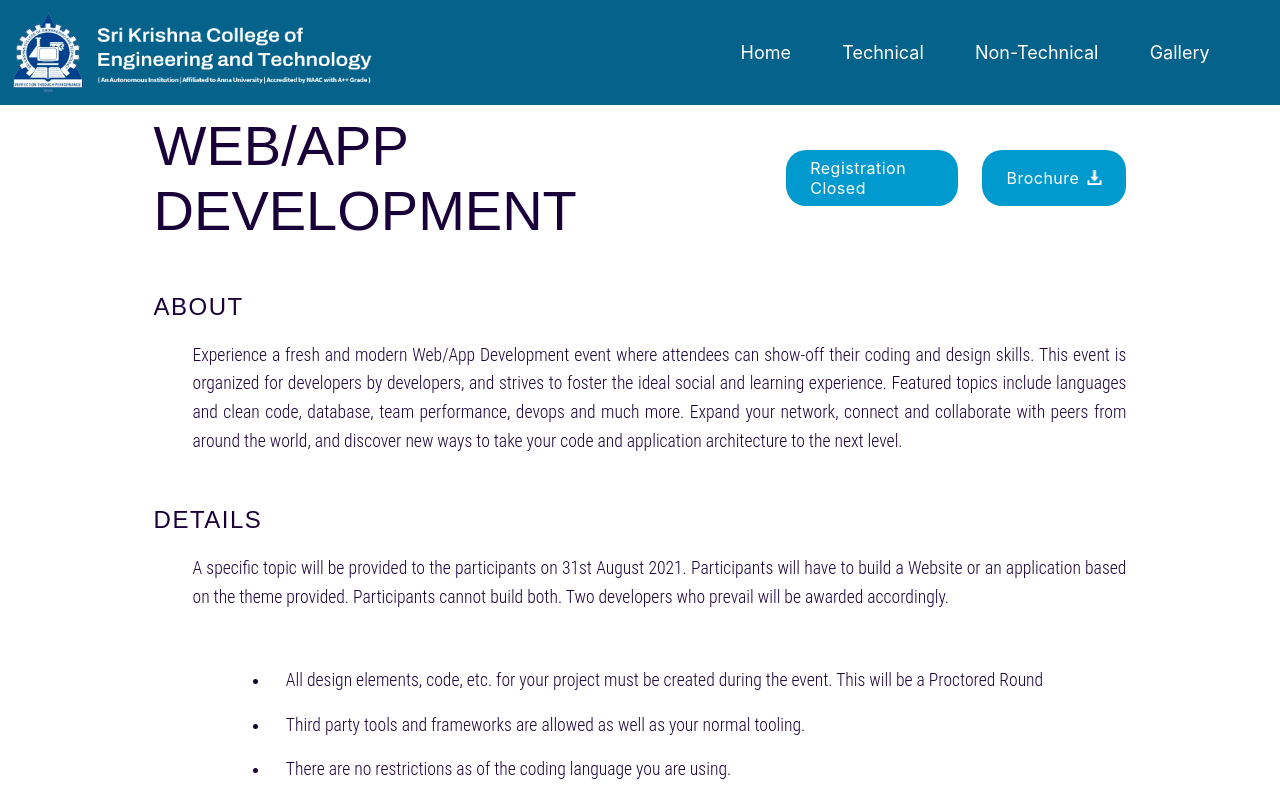
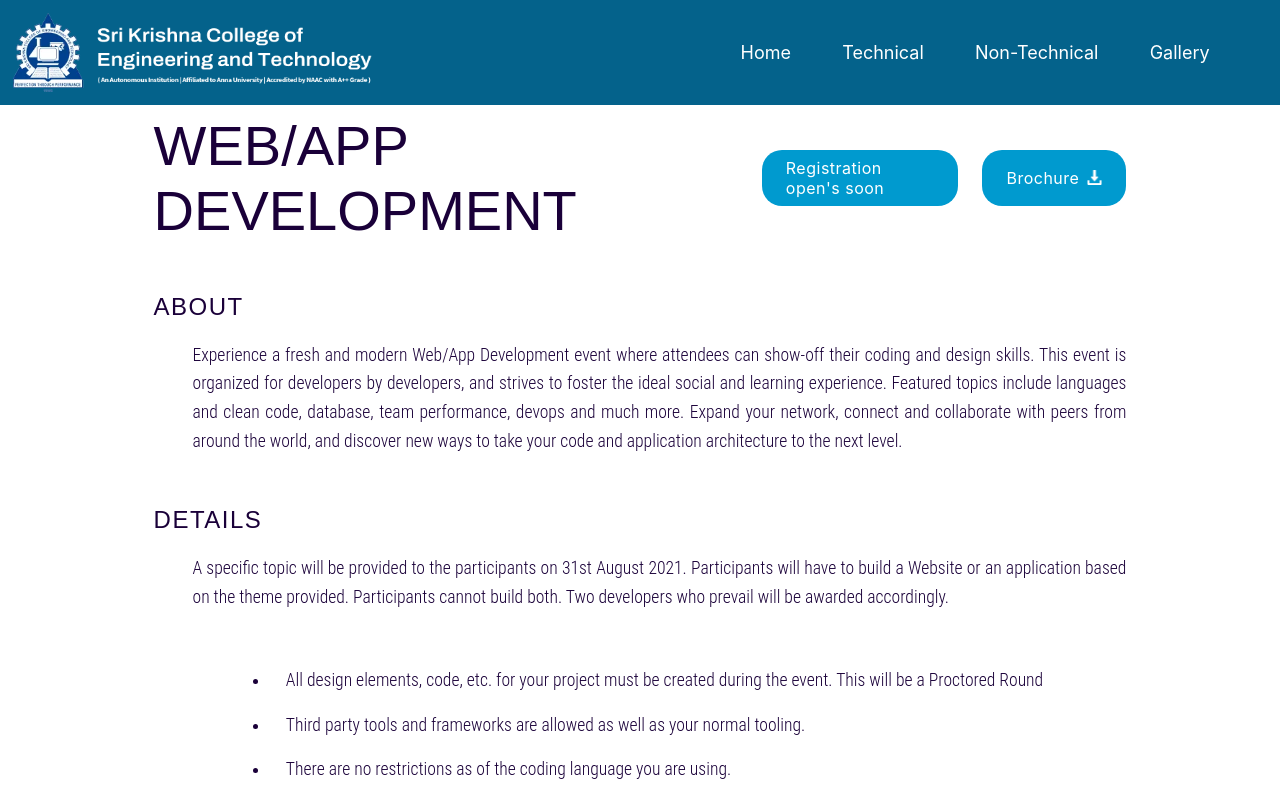
Before and after one commit to Kharthicsj/KRIZEN-24, a React (Create React App) app: page /web-app-development in a window 1280 px wide. Shown: the top 800 px of the page. Built offline with nearby package versions, Linux system fonts and the light colour scheme.

Commit message:
Commited minor Changes

```diff
--- a/src/pages/Gallery.jsx
+++ b/src/pages/Gallery.jsx
@@ -62,7 +62,7 @@ const Gallery = () => {
     {
       name: 'Clifford Wesley C',
       role: 'Cultural Event Co-ordinator',
-      imgSrc: require('../Assets/images/clifford.jpeg'),
+      imgSrc: require('../Assets/images/Clifford_Wesley.jpeg'),
       email: '727722eumt027@skcet.ac.in',
       linkedin: 'https://www.linkedin.com/in/cliffordwesley',
       instagram: 'https://www.instagram.com/itsmecliffwesley'
--- a/src/pages/Non-Technical/Beyondinks.jsx
+++ b/src/pages/Non-Technical/Beyondinks.jsx
@@ -15,7 +15,7 @@ const Beyondinks = () => {
             <div className="heading">BEYOND INKS</div>
             <div className="main_links">
               <a className="register" href="#Registration-Closed">
-                Registration closed
+                Registration open's soon
               </a>
               <div className="register brochure">
                 <a
--- a/src/pages/Non-Technical/Fotohunt.jsx
+++ b/src/pages/Non-Technical/Fotohunt.jsx
@@ -14,7 +14,7 @@ const Fotohunt = () => {
             <div className="title">
               <div className="heading">FOTO HUNT</div>
               <div className="main_links">
-                <a className="register" href="#Registration-Closed">Registration closed</a>
+                <a className="register" href="#Registration-Closed">Registration open's soon</a>
                 <div className="register brochure">
                   <a href="/resources/Brochure/PaperPresentation Brochure.pdf" download="Paper Presentation Brochure">Brochure</a>
                   <img className="download" src={DownloadLogo} alt="download" />
--- a/src/pages/Non-Technical/Narrativepulse.jsx
+++ b/src/pages/Non-Technical/Narrativepulse.jsx
@@ -14,7 +14,7 @@ const NarrativePulse = () => {
             <div className="title">
               <div className="heading">Narrative Pulse</div>
               <div className="main_links">
-                <a className="register" href="#Registration-Closed">Registration closed</a>
+                <a className="register" href="#Registration-Closed">Registration open's soon</a>
                 <div className="register brochure">
                   <a
                     href="/resources/Brochure/PaperPresentation Brochure.pdf"
--- a/src/pages/Technical/Cadfest.jsx
+++ b/src/pages/Technical/Cadfest.jsx
@@ -15,7 +15,7 @@ const Cadfest = () => {
             <div className="heading">CADFEST</div>
             <div className="main_links">
               <a className="register" href="#registation-closed">
-                Registration closed
+                Registration open's soon
               </a>
               <div className="register brochure">
                 <a
--- a/src/pages/Technical/Circuittrack.jsx
+++ b/src/pages/Technical/Circuittrack.jsx
@@ -15,7 +15,7 @@ const Circuittrack = () => {
             <div className="heading">CIRCUIT TRACK</div>
             <div className="main_links">
               <a className="register" href="#registration-closed">
-                Registration closed
+                Registration open's soon
               </a>
               <div className="register brochure">
                 <a
--- a/src/pages/Technical/Electroquiz.jsx
+++ b/src/pages/Technical/Electroquiz.jsx
@@ -15,7 +15,7 @@ const Electroquiz = () => {
             <div className="heading">ELECTRIOQUIZ</div>
             <div className="main_links">
               <a className="register" href="#registration-closed">
-                Registration closed
+                Registration open's soon
               </a>
               <div className="register brochure">
                 <a
--- a/src/pages/Technical/Oldtownroad.jsx
+++ b/src/pages/Technical/Oldtownroad.jsx
@@ -15,7 +15,7 @@ const Oldtownroad = () => {
             <div className="heading">OLD TOWN ROAD</div>
             <div className="main_links">
               <a className="register" href="#registation-closed">
-                Registration closed
+                Registration open's soon
               </a>
               <div className="register brochure">
                 <a
--- a/src/pages/Technical/Paperpresentation.jsx
+++ b/src/pages/Technical/Paperpresentation.jsx
@@ -15,7 +15,7 @@ const Paperpresentation = () => {
             <div className="heading">PAPER PRESENTATION</div>
             <div className="main_links">
               <a className="register" href="#registration-closed">
-                Registration closed
+                Registration open's soon
               </a>
               <div className="register brochure">
                 <a
--- a/src/pages/Technical/Projectpresentation.jsx
+++ b/src/pages/Technical/Projectpresentation.jsx
@@ -14,7 +14,7 @@ const ProjectPresentation = () => {
             <div className="heading">PROJECT PRESENTATION</div>
             <div className="main_links">
               <a className="register" href="#registration-closed">
-                Registration closed
+                Registration open's soon
               </a>
               <div className="register brochure">
                 <a href={"#brochure"} download="Paper Presentation Brochure">
--- a/src/pages/Technical/Webdevelopment.jsx
+++ b/src/pages/Technical/Webdevelopment.jsx
@@ -15,7 +15,7 @@ const WebDevelopment = () => {
             <div className="heading">WEB/APP DEVELOPMENT</div>
             <div className="main_links">
               <a href="#registration-closed" className="register">
-                Registration Closed
+                Registration open's soon
               </a>
               <div className="register brochure">
                 <a href={"#brochure"} download="Paper Presentation Brochure">
--- a/src/pages/Workshop.jsx
+++ b/src/pages/Workshop.jsx
@@ -23,7 +23,7 @@ const Workshop = () => {
             <div className="title">
               <div className="heading">3D PRINTING</div>
               <div className="main_links">
-                <button className="register">Registration Closed</button>
+                <button className="register">Registration open's soon</button>
                 <div className="register brochure">
                   <a
                     href="../../resources/Brochure/3DPrinting Brochure.pdf"
@@ -86,7 +86,7 @@ const Workshop = () => {
             <div className="title">
               <div className="heading">INTERNET OF THINGS</div>
               <div className="main_links">
-                <button className="register">Registration Closed</button>
+                <button className="register">Registration open's soon</button>
                 <div className="register brochure">
                   <a
                     href="../../resources/Brochure/IoT Brochure.pdf"
```
Also changed, not shown: src/Assets/images/Clifford_Wesley.jpeg (added), src/Assets/images/clifford.jpeg (deleted).
